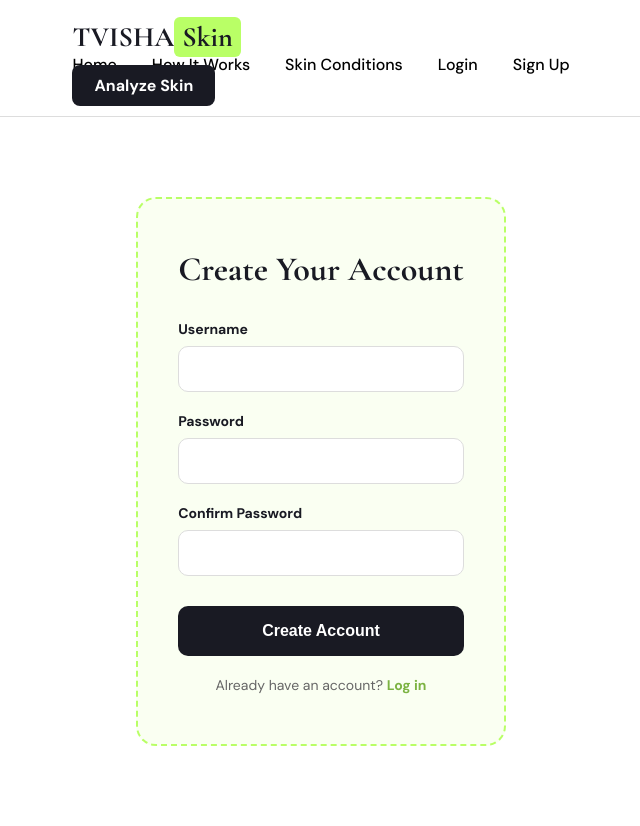
After one commit to Sandhya17-art/Tvisha-skin-ai, a Flask app: template templates/signup.html in a window 1280 px wide. The commit adds this page. Shown: the whole page, without its empty margins (319-959 px from the left). Run offline with Flask 3, Linux system fonts and the light colour scheme; the template is opened without the code that fills it, so the values that code supplies are empty.

Commit message:
Add demo login/signup flow with session-gated index page
Adds Flask-based auth (sqlite + hashed passwords) so the index page's
analyze section is only shown to logged-in users, matching the
reference TVISHA project's UX for the mid defense demo.

```diff
--- a/app.py
+++ b/app.py
@@ -0,0 +1,80 @@
+import os
+
+from flask import Flask, flash, redirect, render_template, request, session, url_for
+
+from auth import create_user, init_db, verify_user
+
+app = Flask(__name__)
+app.secret_key = os.environ.get("SECRET_KEY", "tvisha-dev-secret")
+
+init_db()
+
+
+@app.route("/")
+def index():
+    return render_template("index.html")
+
+
+@app.route("/signup", methods=["GET", "POST"])
+def signup():
+    if request.method == "POST":
+        username = request.form.get("username", "").strip()
+        password = request.form.get("password", "")
+        confirm_password = request.form.get("confirm_password", "")
+
+        if len(username) < 3:
+            flash("Username must be at least 3 characters long.")
+            return redirect(url_for("signup"))
+        if len(password) < 6:
+            flash("Password must be at least 6 characters long.")
+            return redirect(url_for("signup"))
+        if password != confirm_password:
+            flash("Passwords do not match.")
+            return redirect(url_for("signup"))
+        if not create_user(username, password):
+            flash("That username is already taken. Please choose another.")
+            return redirect(url_for("signup"))
+
+        user = verify_user(username, password)
+        session["user_id"] = user["id"]
+        session["username"] = user["username"]
+        flash("Account created! You're now logged in.")
+        return redirect(url_for("index"))
+
+    return render_template("signup.html")
+
+
+@app.route("/login", methods=["GET", "POST"])
+def login():
+    if request.method == "POST":
+        username = request.form.get("username", "").strip()
+        password = request.form.get("password", "")
+
+        user = verify_user(username, password)
+        if user is None:
+            flash("Invalid username or password.")
+            return redirect(url_for("login"))
+
+        session["user_id"] = user["id"]
+        session["username"] = user["username"]
+        flash("Logged in successfully.")
+        return redirect(url_for("index"))
+
+    return render_template("login.html")
+
+
+@app.route("/logout")
+def logout():
+    session.pop("user_id", None)
+    session.pop("username", None)
+    flash("You have been logged out.")
+    return redirect(url_for("index"))
+
+
+@app.route("/result")
+def result():
+    return render_template("result.html")
+
+
+if __name__ == "__main__":
+    app.run(debug=True, port=5001)
--- /dev/null
+++ b/auth.py
@@ -0,0 +1,52 @@
+import sqlite3
+
+from werkzeug.security import check_password_hash, generate_password_hash
+
+DB_PATH = "users.db"
+
+
+def get_connection():
+    return sqlite3.connect(DB_PATH)
+
+
+def init_db():
+    conn = get_connection()
+    conn.execute("""
+        CREATE TABLE IF NOT EXISTS users (
+            id INTEGER PRIMARY KEY AUTOINCREMENT,
+            username TEXT UNIQUE NOT NULL,
+            password_hash TEXT NOT NULL,
+            created_at TEXT DEFAULT CURRENT_TIMESTAMP
+        )
+    """)
+    conn.commit()
+    conn.close()
+
+
+def create_user(username, password):
+    conn = get_connection()
+    try:
+        conn.execute(
+            "INSERT INTO users (username, password_hash) VALUES (?, ?)",
+            (username, generate_password_hash(password)),
+        )
+        conn.commit()
+        return True
+    except sqlite3.IntegrityError:
+        return False
+    finally:
+        conn.close()
+
+
+def verify_user(username, password):
+    conn = get_connection()
+    row = conn.execute(
+        "SELECT id, username, password_hash FROM users WHERE username = ?", (username,)
+    ).fetchone()
+    conn.close()
+    if row is None:
+        return None
+    user_id, db_username, password_hash = row
+    if check_password_hash(password_hash, password):
+        return {"id": user_id, "username": db_username}
+    return None
--- a/requirements.txt
+++ b/requirements.txt
@@ -0,0 +1 @@
+flask>=3.0
--- a/static/css/style.css
+++ b/static/css/style.css
@@ -436,3 +436,124 @@
     flex-direction: column;
   }
 }
+
+/* ==========================
+   Flash Messages
+========================== */
+.flash-message {
+  background-color: #FFF3CD;
+  border: 1px solid #FFE69C;
+  color: #664D03;
+  padding: 12px 20px;
+  border-radius: 10px;
+  margin-top: 20px;
+  font-size: 14px;
+}
+
+/* ==========================
+   Login Prompt (on index)
+========================== */
+.login-prompt {
+  max-width: 420px;
+  margin: 0 auto;
+}
+
+.login-prompt p {
+  color: #666;
+  margin-bottom: 15px;
+}
+
+.login-prompt a.analyze-btn {
+  display: inline-block;
+  text-decoration: none;
+}
+
+/* ==========================
+   Auth Pages (Login / Signup)
+========================== */
+.auth-section {
+  padding: 80px 0;
+  display: flex;
+  justify-content: center;
+}
+
+.auth-card {
+  width: 100%;
+  max-width: 420px;
+  background-color: #FAFFF2;
+  border: 2px dashed #B9FF66;
+  border-radius: 20px;
+  padding: 50px 40px;
+}
+
+.auth-card h2 {
+  font-family: 'Cormorant Garamond', serif;
+  font-size: 34px;
+  color: #191A23;
+  text-align: center;
+  margin-bottom: 30px;
+}
+
+.form-group {
+  margin-bottom: 20px;
+}
+
+.form-group label {
+  display: block;
+  font-size: 14px;
+  font-weight: 600;
+  color: #191A23;
+  margin-bottom: 8px;
+}
+
+.form-group input {
+  width: 100%;
+  padding: 12px 16px;
+  border: 1px solid #ddd;
+  border-radius: 10px;
+  font-family: 'DM Sans', sans-serif;
+  font-size: 15px;
+  background-color: white;
+  transition: 0.2s ease;
+}
+
+.form-group input:focus {
+  outline: none;
+  border-color: #7CB342;
+}
+
+.auth-submit-btn {
+  width: 100%;
+  background-color: #191A23;
+  color: white;
+  border: none;
+  padding: 16px;
+  border-radius: 10px;
+  font-size: 16px;
+  font-weight: 600;
+  cursor: pointer;
+  transition: 0.3s ease;
+  margin-top: 10px;
+}
+
+.auth-submit-btn:hover {
+  background-color: #B9FF66;
+  color: #191A23;
+}
+
+.auth-switch {
+  text-align: center;
+  margin-top: 20px;
+  color: #666;
+  font-size: 14px;
+}
+
+.auth-switch a {
+  color: #7CB342;
+  font-weight: 600;
+  text-decoration: none;
+}
+
+.auth-switch a:hover {
+  text-decoration: underline;
+}
--- a/static/js/main.js
+++ b/static/js/main.js
@@ -7,6 +7,9 @@ const analyzeBtn = document.getElementById('analyzeBtn');
 const loadingState = document.getElementById('loadingState');
 
 let selectedFile = null;
+
+// Upload box only exists when the visitor is logged in
+if (uploadBox) {
 
 // Click box → open file picker
 uploadBox.addEventListener('click', () => fileInput.click());
@@ -72,3 +75,5 @@ analyzeBtn.addEventListener('click', () => {
     window.location.href = "/result";
   }, 1800);
 });
+
+} // end if (uploadBox)
--- /dev/null
+++ b/templates/base.html
@@ -0,0 +1,53 @@
+<!DOCTYPE html>
+<html lang="en">
+<head>
+<meta charset="UTF-8">
+<meta name="viewport" content="width=device-width, initial-scale=1.0">
+<title>{% block title %}TVISHA{% endblock %}</title>
+<!-- Google Fonts -->
+<link rel="preconnect" href="https://fonts.googleapis.com">
+<link rel="preconnect" href="https://fonts.gstatic.com" crossorigin>
+<link href="https://fonts.googleapis.com/css2?family=Cormorant+Garamond:wght@400;500;600;700&family=DM+Sans:wght@300;400;500;700&display=swap" rel="stylesheet">
+<!-- Bootstrap Icons -->
+<link rel="stylesheet" href="https://cdn.jsdelivr.net/npm/bootstrap-icons@1.11.3/font/bootstrap-icons.min.css">
+<!-- CSS -->
+<link rel="stylesheet" href="{{ url_for('static', filename='css/style.css') }}">
+{% block extra_css %}{% endblock %}
+</head>
+<body>
+<!-- ==========================
+     Navigation Bar
+========================== -->
+<nav class="navbar">
+  <div class="container">
+    <a href="/" class="logo">TVISHA<span>Skin</span></a>
+    <ul class="nav-links">
+      <li><a href="/">Home</a></li>
+      <li><a href="/#how-it-works">How It Works</a></li>
+      <li><a href="/#conditions">Skin Conditions</a></li>
+      {% if session.user_id %}
+      <li><a href="/logout">Logout ({{ session.username }})</a></li>
+      {% else %}
+      <li><a href="/login">Login</a></li>
+      <li><a href="/signup">Sign Up</a></li>
+      {% endif %}
+    </ul>
+    <a href="/#upload" class="nav-btn">Analyze Skin</a>
+  </div>
+</nav>
+{% with messages = get_flashed_messages() %}
+  {% if messages %}
+  <div class="container">
+    {% for message in messages %}
+    <div class="flash-message">{{ message }}</div>
+    {% endfor %}
+  </div>
+  {% endif %}
+{% endwith %}
+<!-- Page Content -->
+{% block content %}{% endblock %}
+<!-- JavaScript -->
+<script src="{{ url_for('static', filename='js/main.js') }}"></script>
+{% block extra_js %}{% endblock %}
+</body>
+</html>
--- /dev/null
+++ b/templates/signup.html
@@ -0,0 +1,27 @@
+{% extends "base.html" %}
+{% block title %}Sign Up - TVISHA{% endblock %}
+{% block content %}
+<section class="auth-section">
+  <div class="container">
+    <div class="auth-card">
+      <h2>Create Your Account</h2>
+      <form method="POST" action="/signup">
+        <div class="form-group">
+          <label for="username">Username</label>
+          <input type="text" id="username" name="username" required minlength="3">
+        </div>
+        <div class="form-group">
+          <label for="password">Password</label>
+          <input type="password" id="password" name="password" required minlength="6">
+        </div>
+        <div class="form-group">
+          <label for="confirm_password">Confirm Password</label>
+          <input type="password" id="confirm_password" name="confirm_password" required minlength="6">
+        </div>
+        <button type="submit" class="auth-submit-btn">Create Account</button>
+      </form>
+      <p class="auth-switch">Already have an account? <a href="/login">Log in</a></p>
+    </div>
+  </div>
+</section>
+{% endblock %}
```
Also changed, not shown: templates/index.html (+10 -2 lines), templates/login.html (added, +23 -0 lines).
